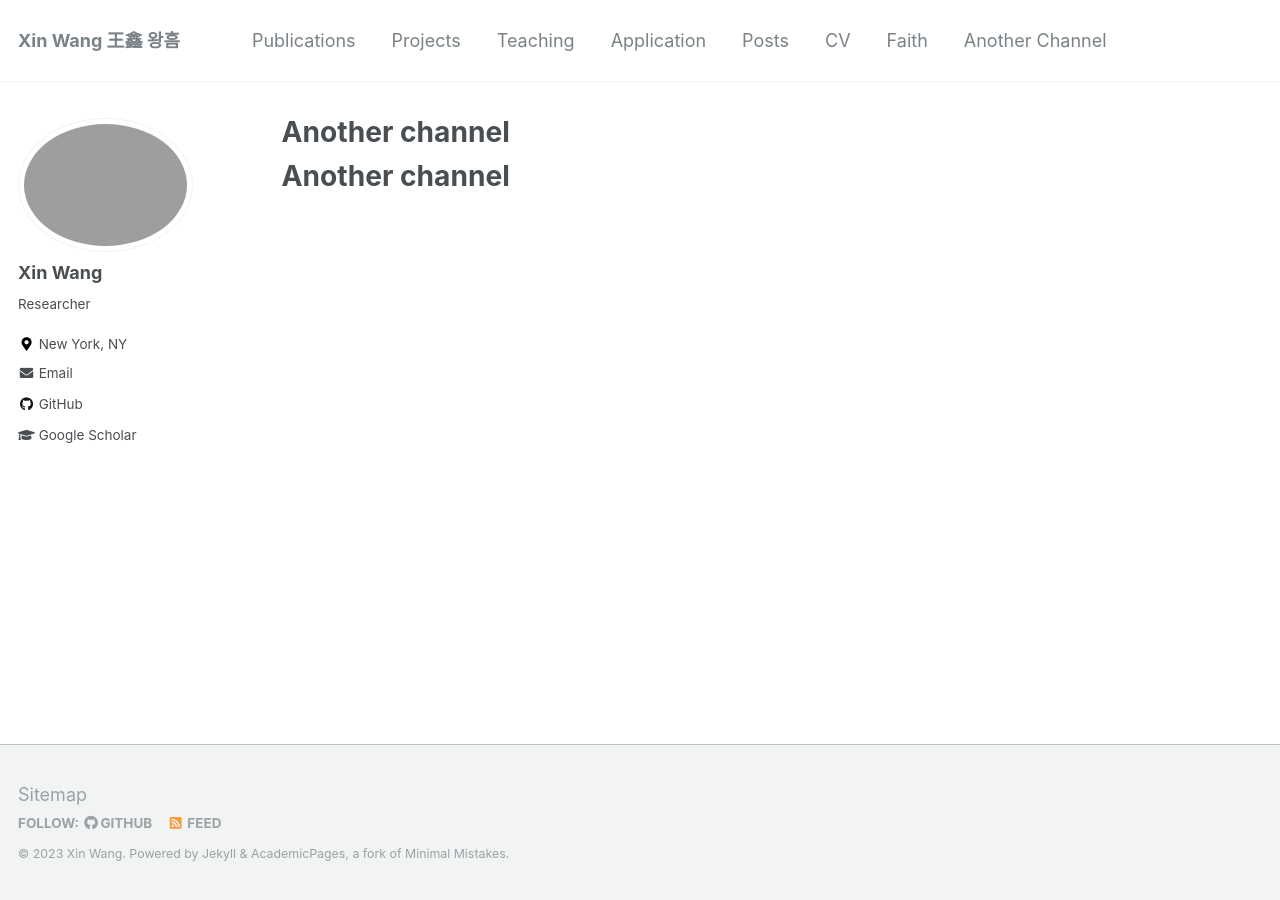
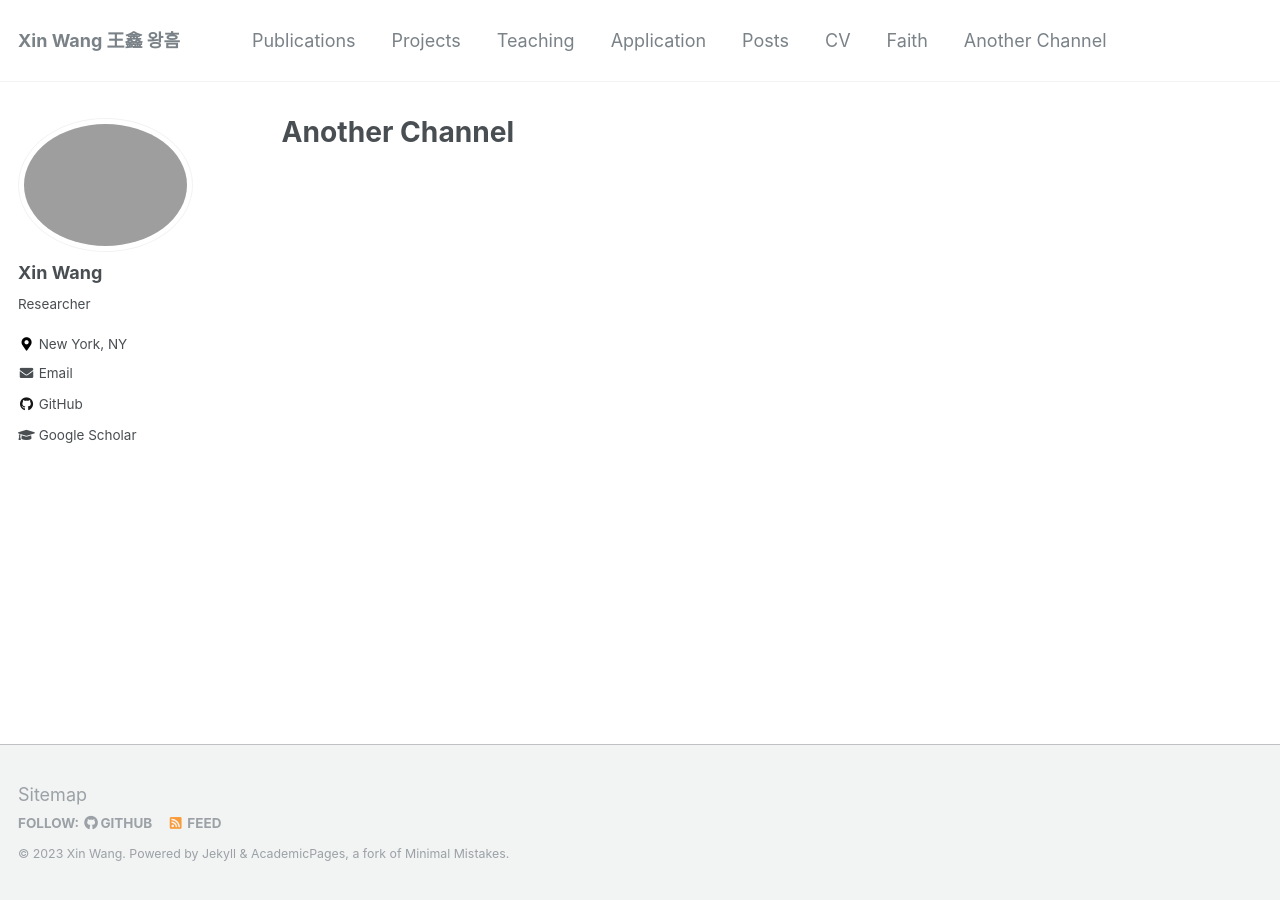
Before and after one commit to xin-wang-kr/xin-wang-kr.github.io, a Jekyll site: the page built from _pages/another_channel.md, in a window 1280 px wide. Built offline with Jekyll 4.4.1, drawn with Linux system fonts in a browser that asks for light colours; our own code applies the rules of GitHub Pages for plain Markdown files; some of the changed lines change nothing that is shown.

Commit message:
Update another_channel.md

```diff
--- a/_pages/another_channel.md
+++ b/_pages/another_channel.md
@@ -1 +1,4 @@
-# Another channel
+---
+permalink: /another_channel/
+title: "Another Channel"
+---
```
